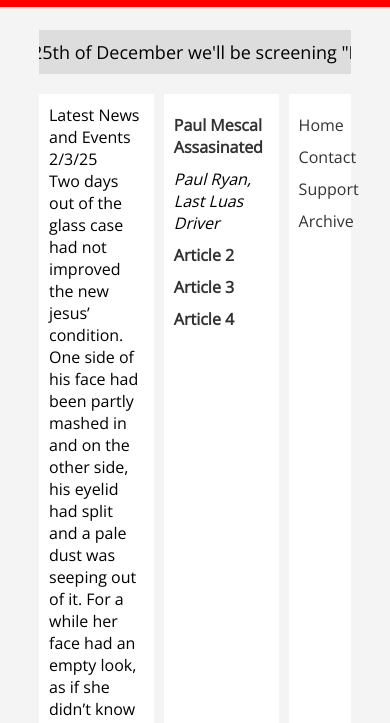
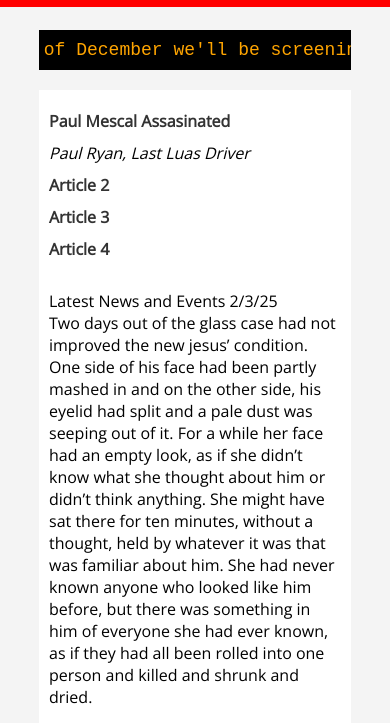
Before and after one commit to hughof98/RUPTURE, a plain HTML site: page index.html in a window 390 px wide. Shown: the part 50-773 px from the top of the page. Drawn offline with nearby package versions, Linux system fonts and the light colour scheme.

Commit message:
Add files via upload

```diff
--- a/index.html
+++ b/index.html
@@ -4,12 +4,8 @@
     <meta charset="UTF-8">
     <meta name="viewport" content="width=device-width, initial-scale=1.0">
     <title>Web Page Design</title>
-	 <link href="https://fonts.googleapis.com/css2?family=Open+Sans&display=swap" rel="stylesheet">
+    <link href="https://fonts.googleapis.com/css2?family=Open+Sans&display=swap" rel="stylesheet">
     <style>
-
-
-
-
         * {
             margin: 0;
             padding: 0;
@@ -17,9 +13,7 @@
         }
 
         body {
-            font-family: Open Sans;
-
-
+            font-family: 'Open Sans', Arial, sans-serif;
             display: flex;
             justify-content: center;
             background-color: #f4f4f4;
@@ -27,7 +21,6 @@
 
         .header {
             width: 100%;
-
             background-color: red;
             color: white;
             text-align: center;
@@ -38,23 +31,21 @@
             z-index: 1;
         }
 
-		.h1 {
-			font-family: Supermolot;
-		}
-
         .container {
             width: 80%;
             max-width: 1200px;
             margin-top: 80px; /* Offset for fixed header */
         }
 
+        /* Marquee Styling */
         .marquee {
-            background-color: #ddd;
-            color: black;
+            background-color: black;
+            color: orange;
             overflow: hidden;
             white-space: nowrap;
             font-size: 18px;
             padding: 10px 0;
+            font-family: monospace; /* Terminal font style */
         }
 
         .marquee span {
@@ -117,6 +108,34 @@
             color: #333;
             text-decoration: none;
         }
+
+        /* Responsive styling for mobile */
+        @media (max-width: 768px) {
+            .content {
+                flex-direction: column;
+            }
+
+            /* Adjust column stacking order for mobile */
+            .list-column {
+                order: 1;
+                width: 100%;
+            }
+
+            .text-column {
+                order: 2;
+                width: 100%;
+            }
+
+            .side-column {
+                order: 3;
+                width: 100%;
+            }
+
+            .main-column {
+                width: 100%;
+                flex-direction: column;
+            }
+        }
     </style>
 </head>
 <body>
@@ -130,13 +149,13 @@
         <div class="content">
             <div class="main-column">
                 <div class="text-column">
-					<p>Latest News and Events 2/3/25</p>
+                    <p>Latest News and Events 2/3/25</p>
                     <p>Two days out of the glass case had not improved the new jesus’ condition. One side of his face had been partly mashed in and on the other side, his eyelid had split and a pale dust was seeping out of it. For a while her face had an empty look, as if she didn’t know what she thought about him or didn’t think anything. She might have sat there for ten minutes, without a thought, held by whatever it was that was familiar about him. She had never known anyone who looked like him before, but there was something in him of everyone she had ever known, as if they had all been rolled into one person and killed and shrunk and dried.</p>
                 </div>
                 <div class="list-column">
                     <ul>
                         <li><a href="Paulmescaldeath.html"><b>Paul Mescal Assasinated</b></a></li>
-						<p><i>Paul Ryan, Last Luas Driver</i></p>
+                        <p><i>Paul Ryan, Last Luas Driver</i></p>
                         <li><a href="#article2"><b>Article 2</b></a></li>
                         <li><a href="#article3"><b>Article 3</b></a></li>
                         <li><a href="#article4"><b>Article 4</b></a></li>
```
